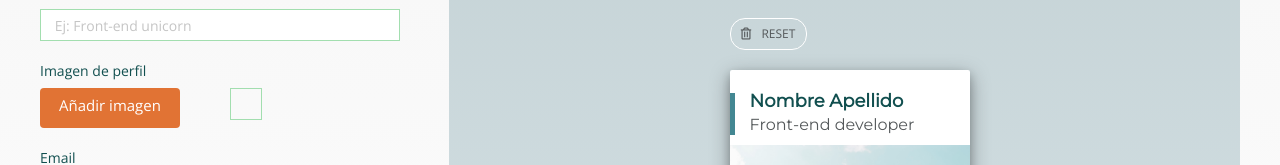
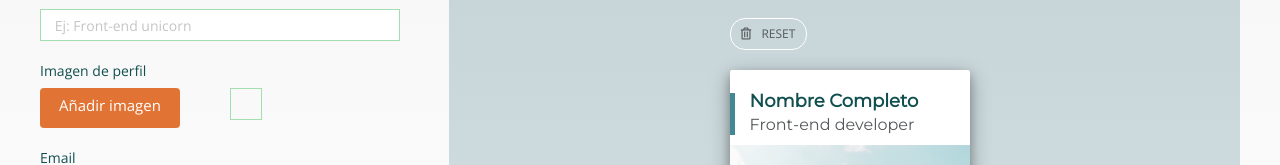
Before and after one commit to Adalab/project-promo-n-module-3-team-6, a React (Create React App) app: page / in a window 1280 px wide. Shown: the part 443-608 px from the top of the page. Built offline with nearby package versions, Linux system fonts and the light colour scheme.

Commit message:
added function in name

```diff
--- a/src/components/App.js
+++ b/src/components/App.js
@@ -12,6 +12,13 @@ function App() {
   const handleChangeColor = (event) => {
     setPalete(event.target.value);
   };
+
+  const [fullName, setFullName] = useState("Nombre Completo");
+  const handleFullName = (event) => {
+    setFullName(event.target.value);
+
+  };
+
   return (
     <div className="App">
       <div className="page">
@@ -39,7 +46,7 @@ function App() {
               className={`photo__card--container js-photo palette-${palette}`}
             >
               <div className="photo__card--rectangle"></div>
-              <p className="photo__card--name">Nombre Apellido</p>
+              <p className="photo__card--name">{fullName}</p>
               <p className="photo__card--frontend">Front-end developer</p>
               <div className="photo__card--photo" id="photo"></div>
               <div className="photo__card--rrss">
@@ -141,11 +148,12 @@ function App() {
                   Nombre Completo
                 </label>
                 <input
-                  className="fill__form--input name"
+                  className="fill__form--input name" onChange={handleChangeColor}
                   id="fullname"
                   type="text"
                   placeholder=" Ej: Sally Jill"
                   required
+                  onKeyUp={handleFullName}
                 />
 
                 <label className="fill__form--label" htmlFor="job">
```
